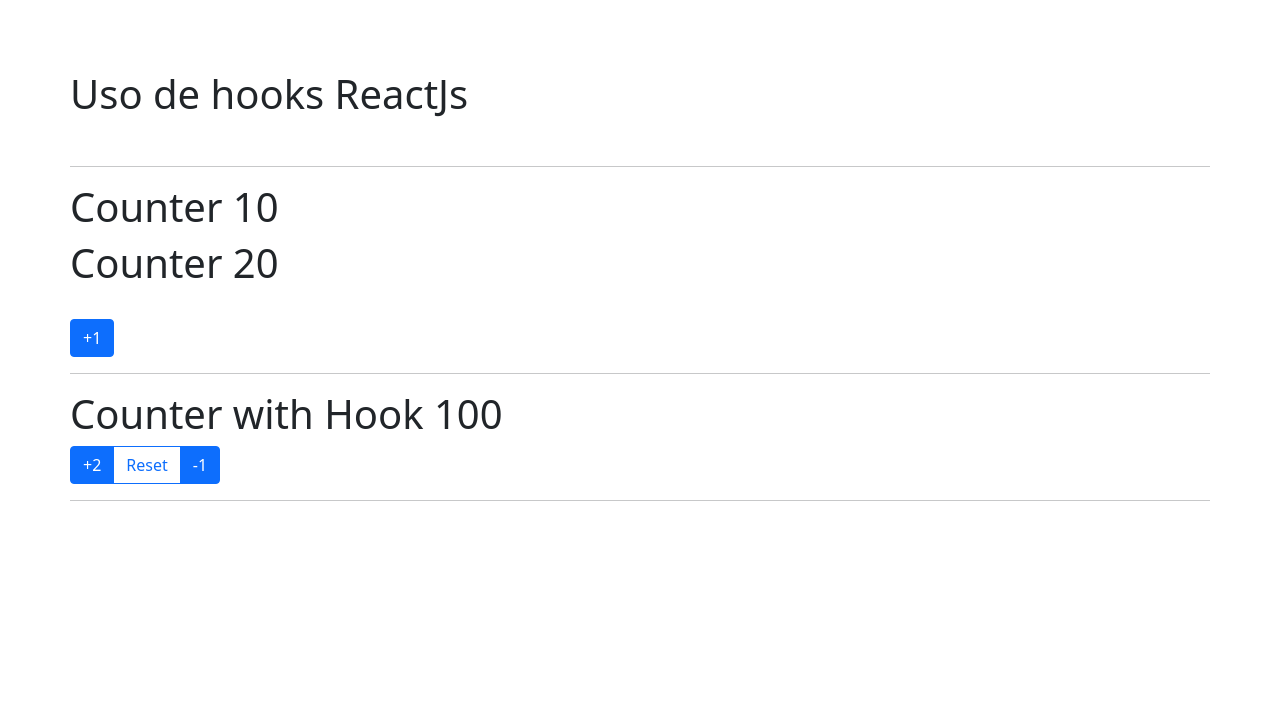
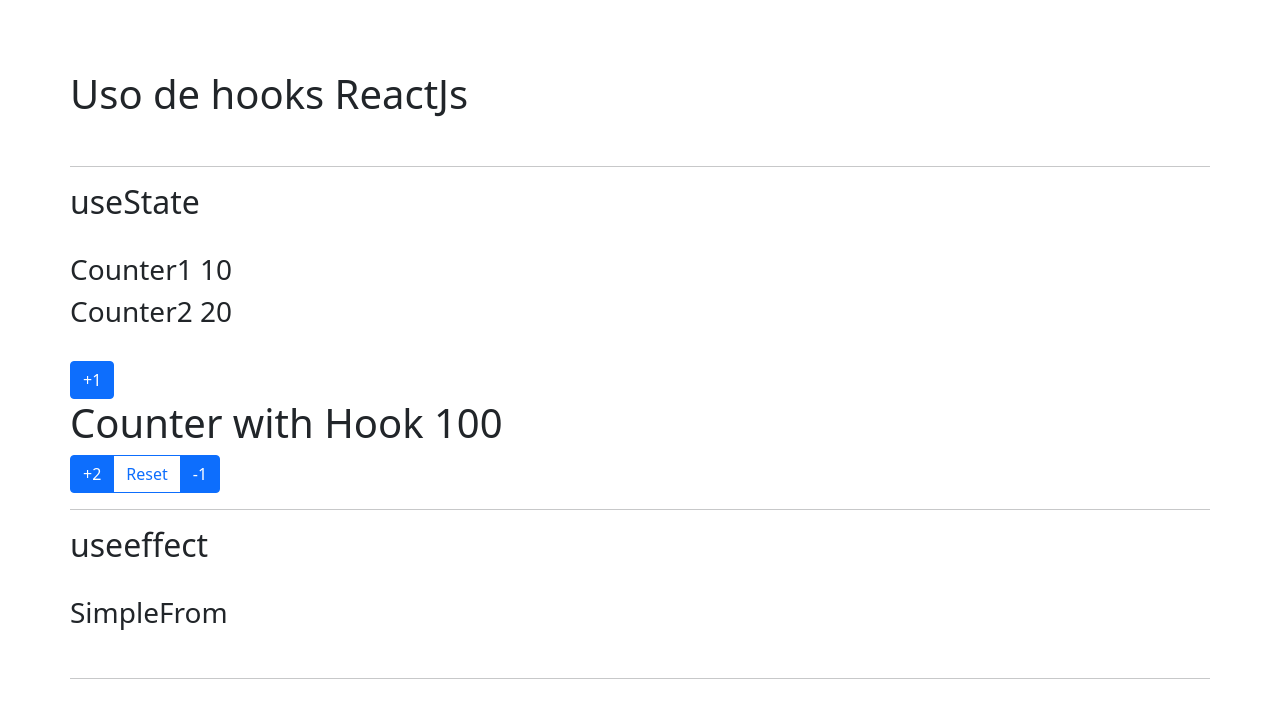
Before and after one commit to mundoenrique/05-hook-app, a React (Create React App) app: page / in a window 1280 px wide. Shown: the top 718 px of the page. Built offline with nearby package versions, Linux system fonts and the light colour scheme.

Commit message:
Reorganiza directorios

```diff
--- a/src/App.js
+++ b/src/App.js
@@ -1,5 +1,6 @@
 import CounterApp from './components/01-usestate/CounterApp';
 import CounterWithCustomHook from './components/01-usestate/CounterWithCustomHook';
+import SimpleFrom from './components/02-useeffect/SimpleFrom';
 
 function App() {
 	return (
@@ -7,10 +8,16 @@
 			<h1>Uso de hooks ReactJs</h1>
 			<br />
 			<hr />
+			<h2>useState</h2>
+			<br />
 			<CounterApp />
 			<br />
+			<CounterWithCustomHook />
+			<br />
 			<hr />
-			<CounterWithCustomHook />
+			<h2>useeffect</h2>
+			<br />
+			<SimpleFrom />
 			<br />
 			<hr />
 		</>
--- a/src/components/01-usestate/CounterApp.js
+++ b/src/components/01-usestate/CounterApp.js
@@ -1,5 +1,6 @@
 import { useState } from 'react';
-import './counter.css';
+
+import CounterWithCustomHook from './CounterWithCustomHook';
 
 export default function CounterApp() {
 	const [counters, setCounter] = useState({
@@ -12,8 +13,8 @@
 
 	return (
 		<>
-			<h1>Counter {counter1}</h1>
-			<h1>Counter {counter2}</h1>
+			<h3>Counter1 {counter1}</h3>
+			<h3>Counter2 {counter2}</h3>
 			<br />
 			<button
 				className="btn btn-primary"
--- a/src/components/01-usestate/CounterWithCustomHook.js
+++ b/src/components/01-usestate/CounterWithCustomHook.js
@@ -6,7 +6,7 @@
 	return (
 		<>
 			<h1>Counter with Hook {state}</h1>
-			<div class="btn-group" role="group" aria-label="Basic example">
+			<div className="btn-group" role="group" aria-label="Basic example">
 				<button className="btn btn-primary" onClick={() => increment(inc)}>
 					+{inc}
 				</button>
--- /dev/null
+++ b/src/components/02-useeffect/SimpleFrom.js
@@ -0,0 +1,13 @@
+import React, { useEffect } from 'react';
+
+export default function SimpleFrom() {
+	useEffect(() => {
+		console.log('hey');
+	}, []);
+
+	return (
+		<>
+			<h3>SimpleFrom</h3>
+		</>
+	);
+}
--- a/src/index.js
+++ b/src/index.js
@@ -2,6 +2,7 @@
 import ReactDOM from 'react-dom';
 import App from './App';
 import reportWebVitals from './reportWebVitals';
+import './index.css';
 
 ReactDOM.render(
 	<React.StrictMode>
```
Also changed, not shown: src/index.css (renamed from src/components/01-usestate/counter.css).
